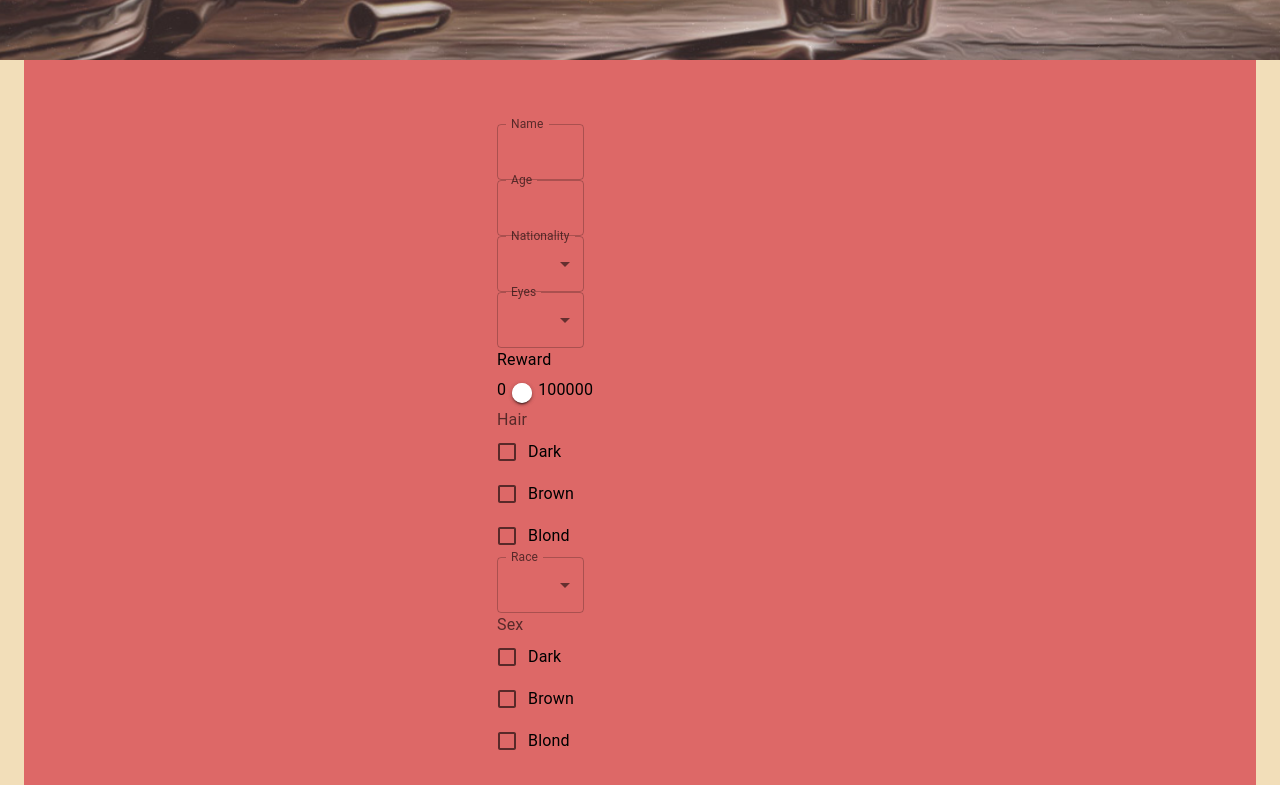
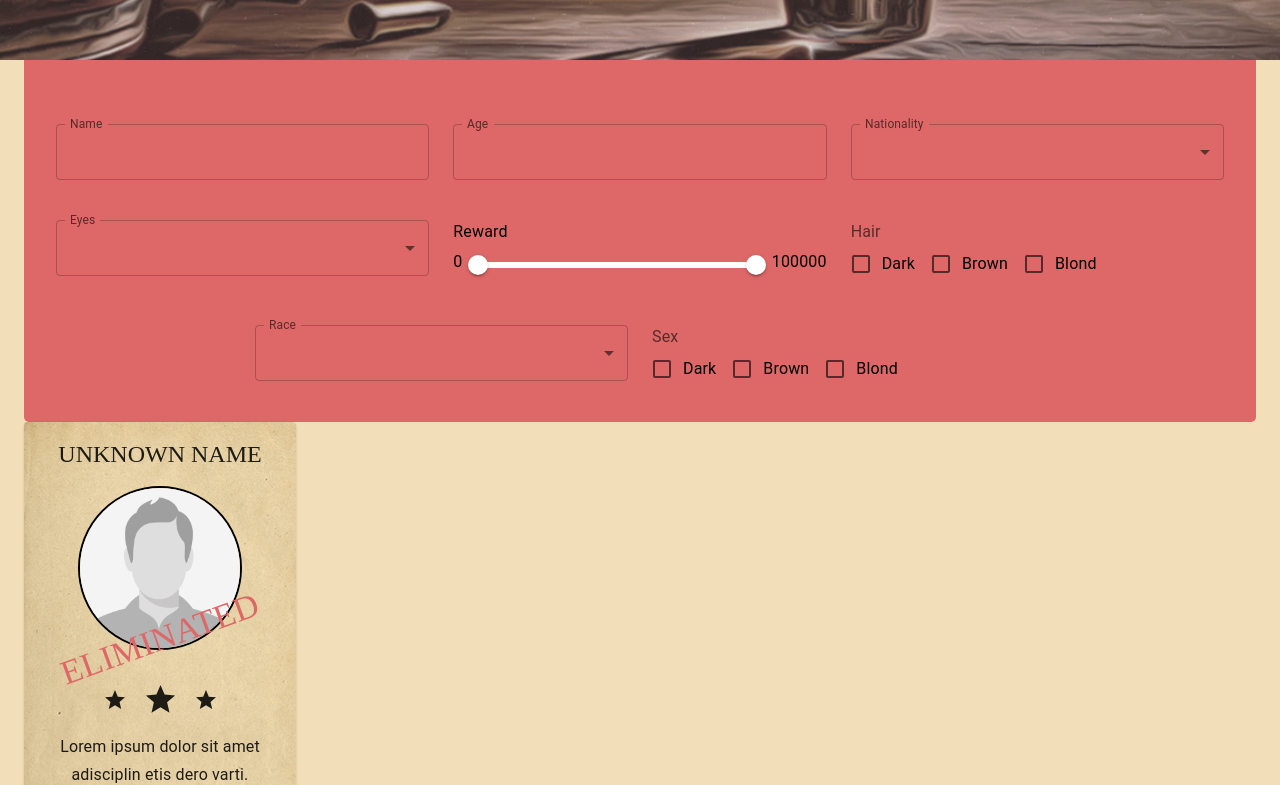
Before and after one commit to panarec/bounty-hunters, a React (Create React App) app: page / in a window 1280 px wide. Shown: the part 540-1325 px from the top of the page. Built offline with nearby package versions, Linux system fonts and the light colour scheme; a web font is replaced by a local one.

Commit message:
variables added

```diff
--- a/src/Components/CriminalsSearch.js
+++ b/src/Components/CriminalsSearch.js
@@ -5,7 +5,7 @@ import { TextFieldFilter } from './TextFieldFilter';
 
 export const CriminalsSearch = () => {
   return (
-    <form>
+    <>
       <Filter>
         <TextFieldFilter label="Name" />
       </Filter>
@@ -30,6 +30,6 @@ export const CriminalsSearch = () => {
       <Filter>
         <CheckboxFilter label="Sex" />
       </Filter>
-    </form>
+    </>
   );
 };
--- a/src/Components/FiltersForm.js
+++ b/src/Components/FiltersForm.js
@@ -20,7 +20,7 @@ export const FiltersForm = ({ heading, children }) => {
           {heading}
         </Typography>
       </Grid>
-      <Grid item container rowGap={5} columnSpacing={3} justifyContent="center">
+      <Grid item container rowGap={5} columnSpacing={3} justifyContent="center" component="form">
         {children}
       </Grid>
     </Grid>
--- a/src/Components/SliderFilter.js
+++ b/src/Components/SliderFilter.js
@@ -1,6 +1,10 @@
 import { Slider, Stack, Typography } from '@mui/material';
 
+import { variables } from '../assets/variables';
+
 export const SliderFilter = ({ min, max, title, ...rest }) => {
+  const { whiteColor } = variables;
+
   return (
     <>
       <Typography gutterBottom>{title}</Typography>
@@ -18,7 +22,7 @@ export const SliderFilter = ({ min, max, title, ...rest }) => {
           max={max}
           value={[0, 100000]}
           onChange={null}
-          sx={{ color: '#fff' }}
+          sx={{ color: whiteColor }}
         />
         <Typography
           variant="body1"
```
